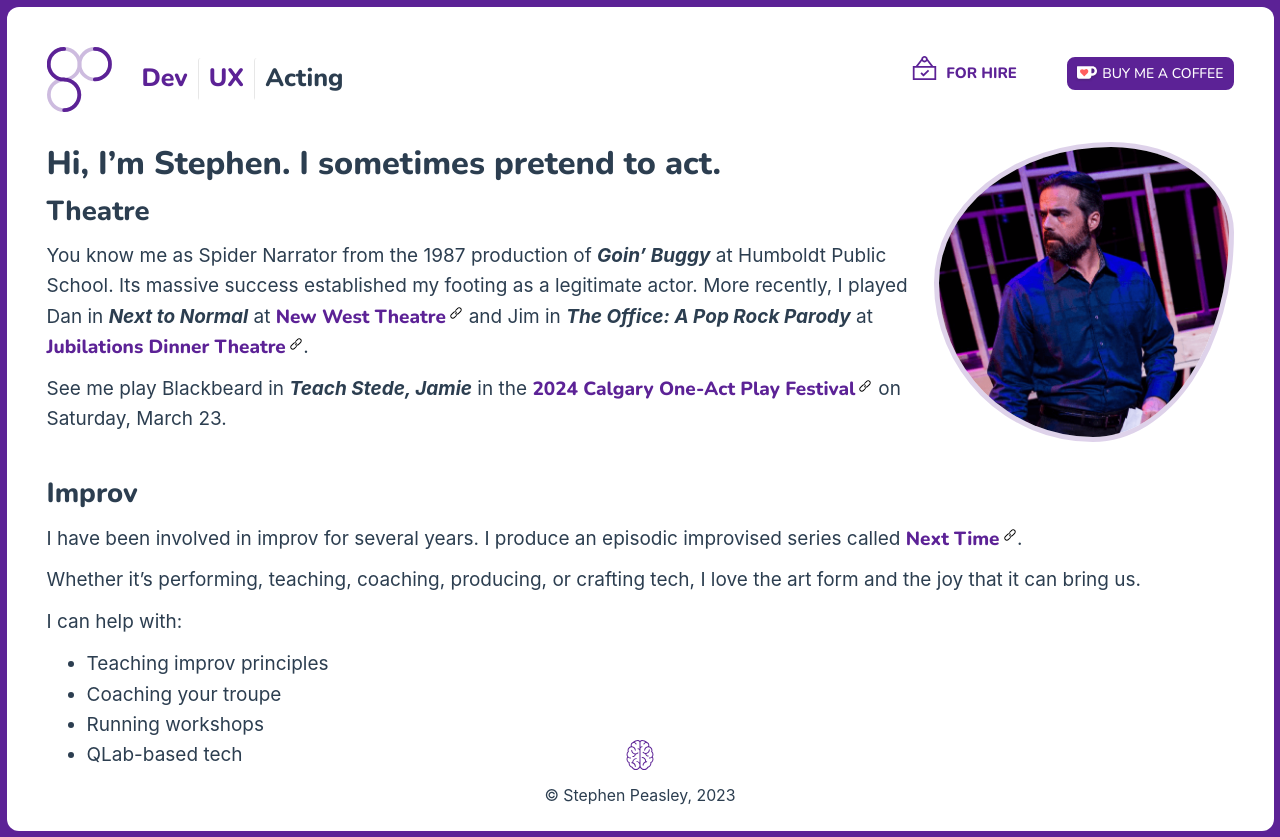
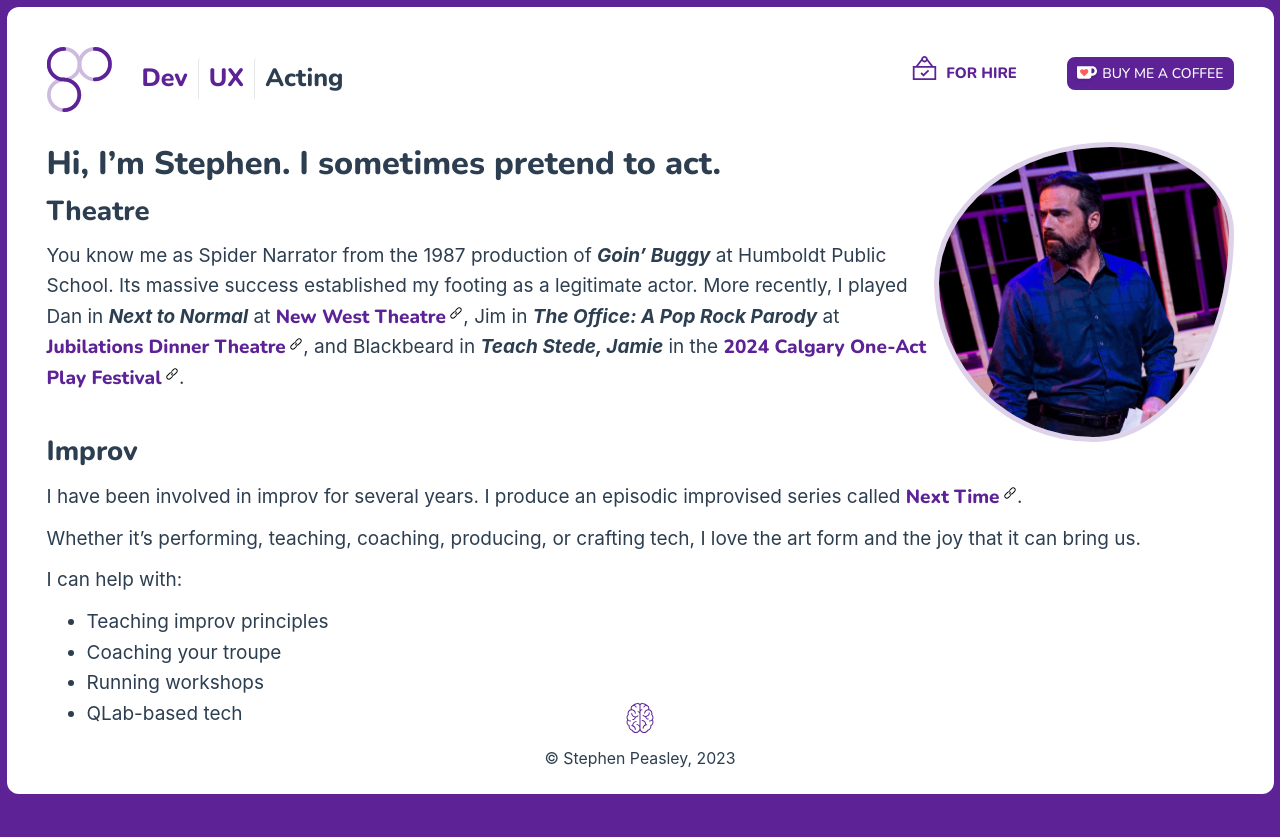
Before and after one commit to speasley/stephenpeasley, a Vue app: page /acting in a window 1280 px wide. After the commit the page ends 800 px from the top, so only its background shows below. Built offline with nearby package versions, Linux system fonts and the light colour scheme.

Commit message:
feat: udpate acting credits

```diff
--- a/src/views/Acting.vue
+++ b/src/views/Acting.vue
@@ -18,17 +18,14 @@ onMounted(() => {
         <cite>Goin&rsquo; Buggy</cite> at Humboldt Public School. Its massive
         success established my footing as a legitimate actor. More recently, I
         played Dan in <cite>Next to Normal</cite> at
-        <a href="https://www.newwesttheatre.com/">New West Theatre</a> and Jim
+        <a href="https://www.newwesttheatre.com/">New West Theatre</a>, Jim
         in <cite>The Office: A Pop Rock Parody</cite> at
         <a href="https://jubilations.ca/calgary-shows/"
           >Jubilations Dinner Theatre</a
-        >.
-      </p>
-      <p>
-        See me play Blackbeard in <cite>Teach Stede, Jamie</cite> in the
+        >, and Blackbeard in <cite>Teach Stede, Jamie</cite> in the
         <a href="https://pumphousetheatre.ca/one-act-play-festival-2/"
           >2024 Calgary One-Act Play Festival</a
-        > on Saturday, March 23.
+        >.
       </p>
     </section>
     <section>
```
